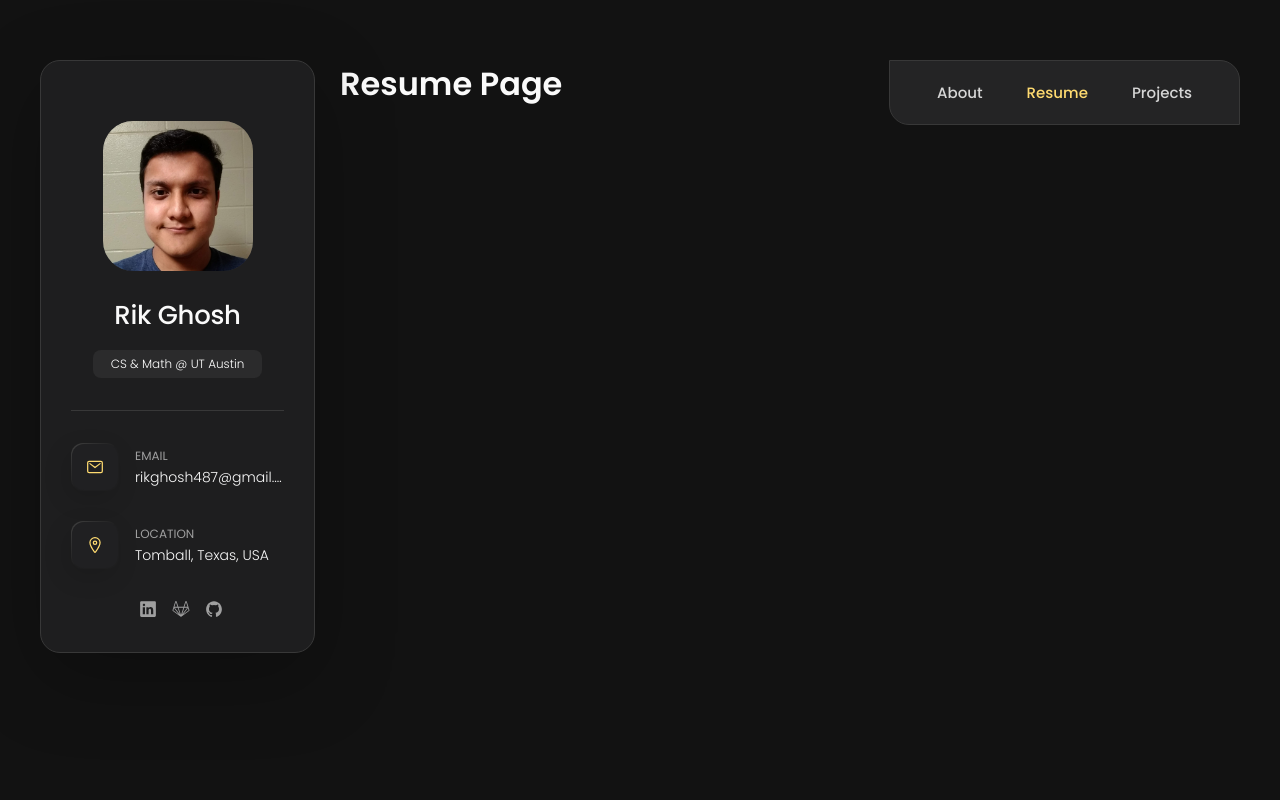
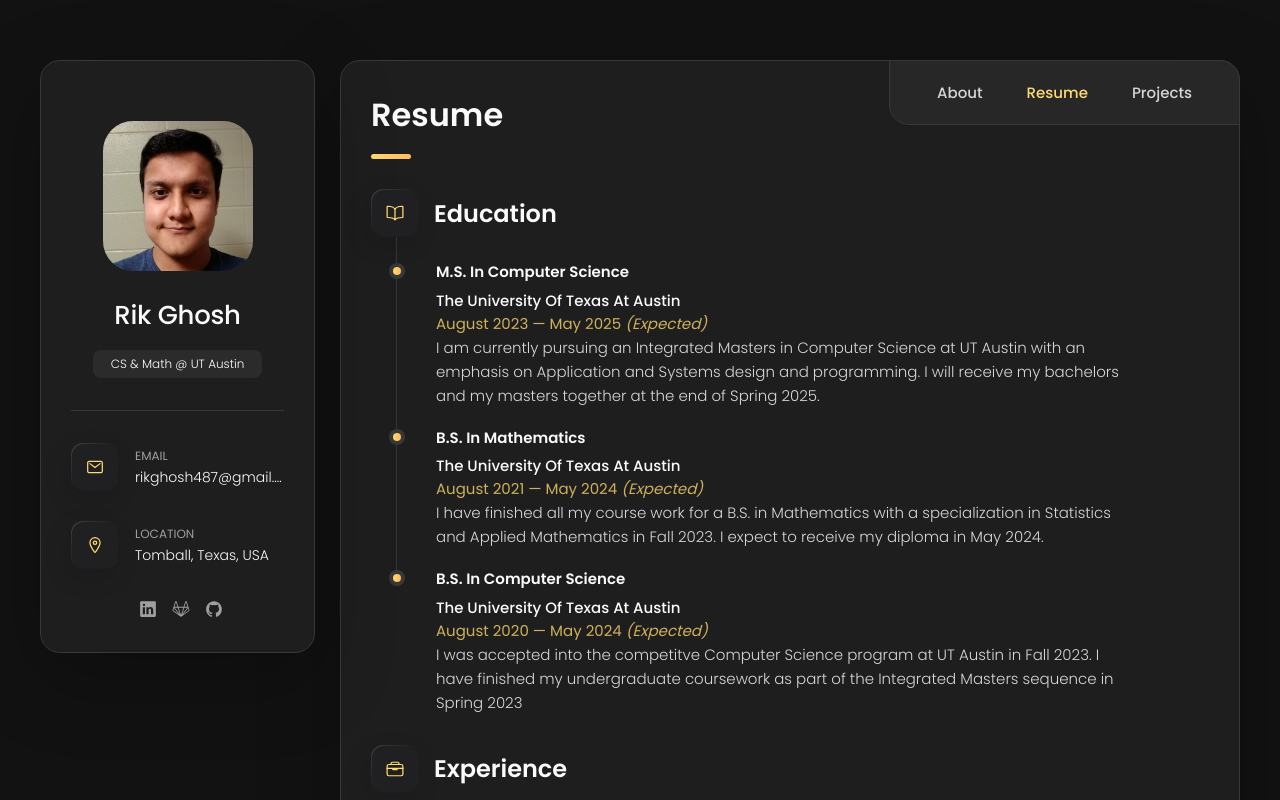
Before and after one commit to SiboneyC/Portfolio, a React (Create React App) app: page / in a window 1280 px wide. Both pictures are taken after a click on the button "Resume". Shown: the top 800 px of the page. Built offline with nearby package versions, Linux system fonts and the light colour scheme.

Commit message:
Resume jobs + school

```diff
--- a/src/App.jsx
+++ b/src/App.jsx
@@ -4,10 +4,10 @@ import Sidebar from "./components/Sidebar";
 import About from "./components/About";
 import Resume from "./components/Resume";
 import Projects from "./components/Projects";
-import rik from "./images/rik.jpg";
+import Rik from "./images/rik.jpg";
 
 // metadata
-import { SOCIALS, INTERESTS } from "./metadata";
+import { SOCIALS, INTERESTS, EDUCATION, EXPERIENCE } from "./metadata";
 
 function App() {
   // React hooks for state
@@ -27,7 +27,7 @@ function App() {
   return (
     <main>
       <Sidebar
-        image={rik}
+        image={Rik}
         alt="Image of Rik Ghosh (RG) against a white background, wearing a blue shirt"
         socials={SOCIALS}
       />
@@ -68,7 +68,9 @@ function App() {
         </nav>
 
         {activePage === "about" && <About interests={INTERESTS} />}
-        {activePage === "resume" && <Resume />}
+        {activePage === "resume" && (
+          <Resume education={EDUCATION} experience={EXPERIENCE} />
+        )}
         {activePage === "projects" && <Projects />}
       </div>
     </main>
--- a/src/components/About.jsx
+++ b/src/components/About.jsx
@@ -28,7 +28,7 @@ function About({ interests }) {
         <p>Feel free to contact me via my email!</p>
       </section>
 
-      {interests.length !== 0 && (
+      {Array.isArray(interests) && interests.length && (
         <section className="service">
           <h3 className="h3 service-title">Fields of Interest</h3>
           <ul class="service-list">
--- a/src/components/Resume.jsx
+++ b/src/components/Resume.jsx
@@ -1,5 +1,82 @@
-function Resume() {
-  return <h1 className="h2">Resume Page</h1>;
+import PropTypes from "prop-types";
+
+function Resume({ education, experience }) {
+  return (
+    <article className="resume active">
+      <header>
+        <h2 className="h2 article-title">Resume</h2>
+      </header>
+
+      {Array.isArray(education) && education.length && (
+        <section className="timeline">
+          <div className="title-wrapper">
+            <div className="icon-box">
+              <ion-icon name="book-outline" aria-hidden="true"></ion-icon>
+            </div>
+            <h3 className="h3">Education</h3>
+          </div>
+
+          <ol className="timeline-list">
+            {education.map((edu, idx) => (
+              <li
+                className="timeline-item"
+                key={edu.toString() + idx.toString()}
+              >
+                <h4 className="h4 timeline-item-title">{edu["title"]}</h4>
+                <h5 className="h5">{edu["uni"]}</h5>
+                <span>
+                  {edu["time"]} <em>{!edu["done"] ? "(Expected)" : ""}</em>
+                </span>
+                <p className="timeline-text">{edu["text"]}</p>
+              </li>
+            ))}
+          </ol>
+        </section>
+      )}
+
+      {Array.isArray(experience) && experience.length && (
+        <section className="timeline">
+          <div className="title-wrapper">
+            <div className="icon-box">
+              <ion-icon name="briefcase-outline" aria-hidden="true"></ion-icon>
+            </div>
+            <h3 className="h3">Experience</h3>
+          </div>
+
+          <ol className="timeline-list">
+            {experience.map((exp, idx) => (
+              <li
+                className="timeline-item"
+                key={exp.toString() + idx.toString()}
+              >
+                <h4 className="h4 timeline-item-title">{exp["title"]}</h4>
+                <h5 className="h5">{exp["emp"]}</h5>
+                <span>{exp["time"]}</span>
+                {exp["texts"].map((txt, i) => (
+                  <p
+                    className="timeline-text"
+                    key={txt.toString() + i.toString()}
+                  >
+                    {txt}
+                  </p>
+                ))}
+              </li>
+            ))}
+          </ol>
+        </section>
+      )}
+    </article>
+  );
 }
 
+Resume.propTypes = {
+  education: PropTypes.array,
+  experience: PropTypes.array,
+};
+
+Resume.defaultProps = {
+  education: [],
+  experience: [],
+};
+
 export default Resume;
--- a/src/metadata.js
+++ b/src/metadata.js
@@ -58,4 +58,53 @@ const INTERESTS = [
   },
 ];
 
-export { SOCIALS, INTERESTS };
+/**
+ * Array of Education objects
+ *
+ * Interface:
+ *  - title (degree title)
+ *  - uni (university)
+ *  - time (duration of degree)
+ *  - done (diploma received)
+ *  - text (degree description)
+ *
+ * Note:
+ * - New items must be entered sorted by time
+ */
+const EDUCATION = [
+  {
+    title: "M.S. in Computer Science",
+    uni: "The University of Texas at Austin",
+    time: "August 2023 — May 2025",
+    done: false,
+    text: "I am currently pursuing an Integrated Masters in Computer Science at UT Austin with an emphasis on Application and Systems design and programming. I will receive my bachelors and my masters together at the end of Spring 2025.",
+  },
+  {
+    title: "B.S. in Mathematics",
+    uni: "The University of Texas at Austin",
+    time: "August 2021 — May 2024",
+    done: false,
+    text: "I have finished all my course work for a B.S. in Mathematics with a specialization in Statistics and Applied Mathematics in Fall 2023. I expect to receive my diploma in May 2024.",
+  },
+  {
+    title: "B.S. in Computer Science",
+    uni: "The University of Texas at Austin",
+    time: "August 2020 — May 2024",
+    done: false,
+    text: "I was accepted into the competitve Computer Science program at UT Austin in Fall 2023. I have finished my undergraduate coursework as part of the Integrated Masters sequence in Spring 2023",
+  },
+];
+
+const EXPERIENCE = [
+  {
+    title: "Research Assistant and Research Mentor",
+    emp: "Freshman Research Initiative @ CNS",
+    time: "January 2021 — Present",
+    texts: [
+      "I lead a team of 3 peer research mentors in assisting over 40 students each semester in the research program to design, refine, and finalize their research.",
+      "I worked on a designing a machine learning model to process photometric data from astrophyics databases into spectroscopic measurements.",
+    ],
+  },
+];
+
+export { SOCIALS, INTERESTS, EDUCATION, EXPERIENCE };
```
